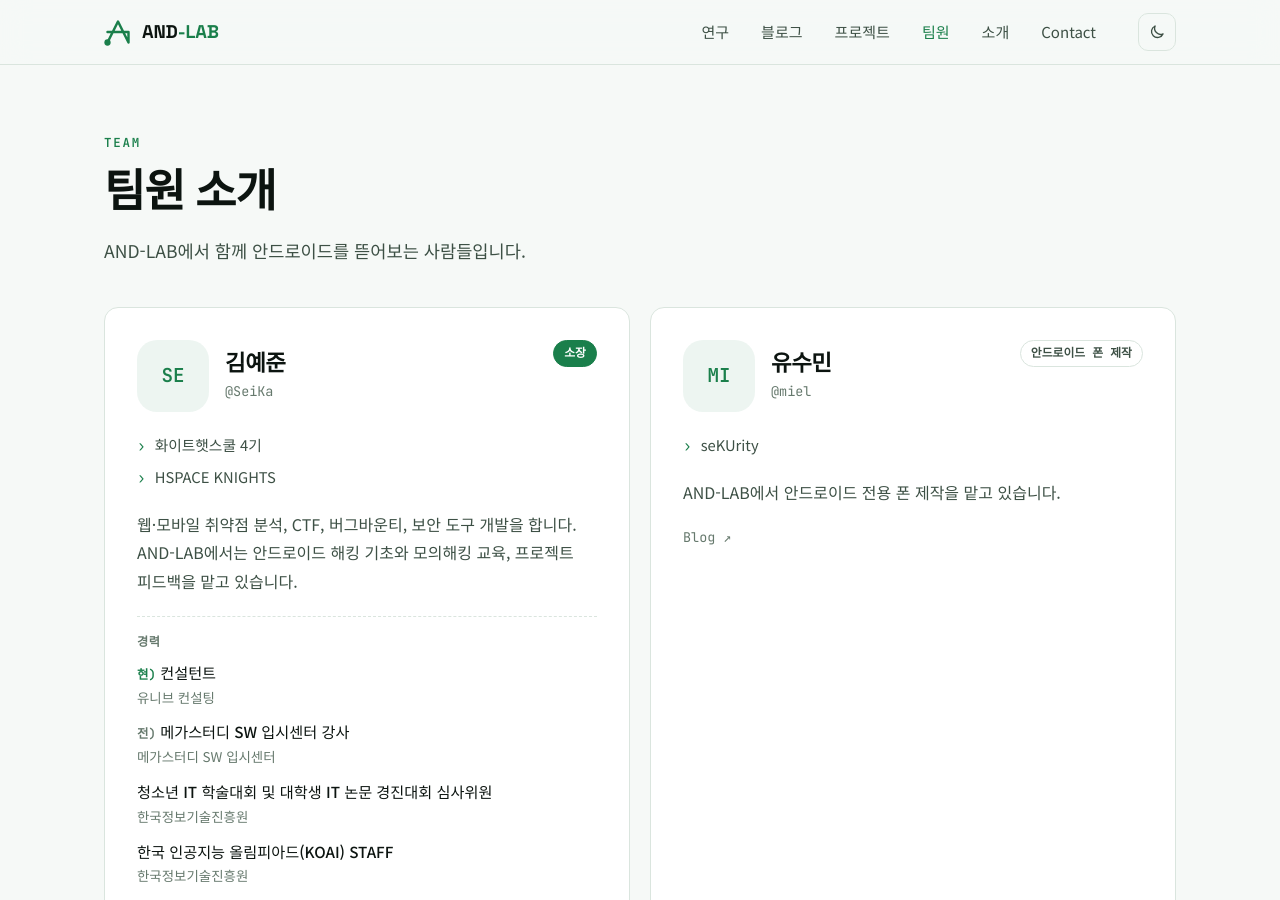
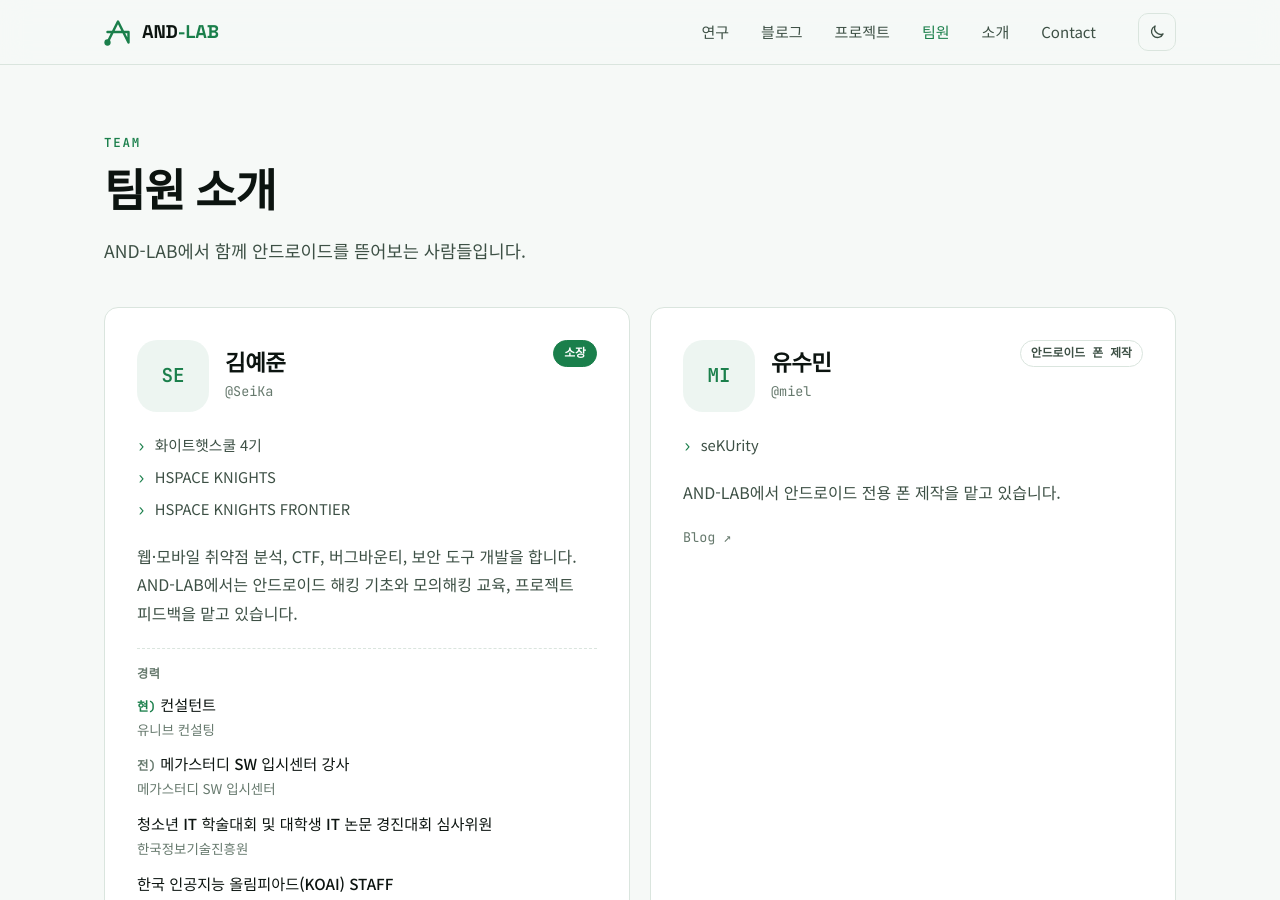
Before and after one commit to WTCYJ/and-lab, a Jekyll site: the page built from team.html, in a window 1280 px wide and 900 px high. Built offline with Jekyll 4.4.1, drawn with Linux system fonts in a browser that asks for light colours.

Commit message:
SeiKa 소속에 HSPACE KNIGHTS FRONTIER 추가

```diff
--- a/_data/members.yml
+++ b/_data/members.yml
@@ -31,6 +31,7 @@
   affiliations:
     - 화이트햇스쿨 4기
     - HSPACE KNIGHTS
+    - HSPACE KNIGHTS FRONTIER
   career:
     - status: 현
       title: 컨설턴트
```
